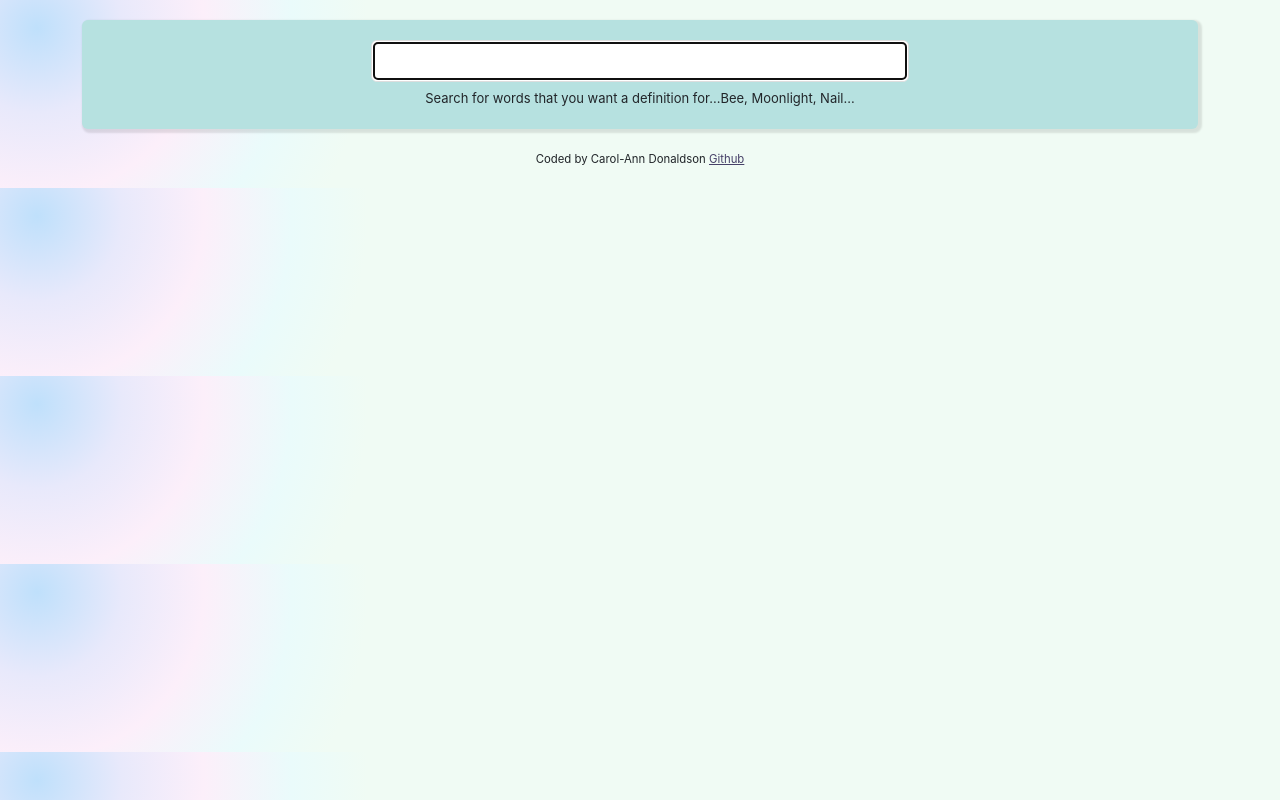
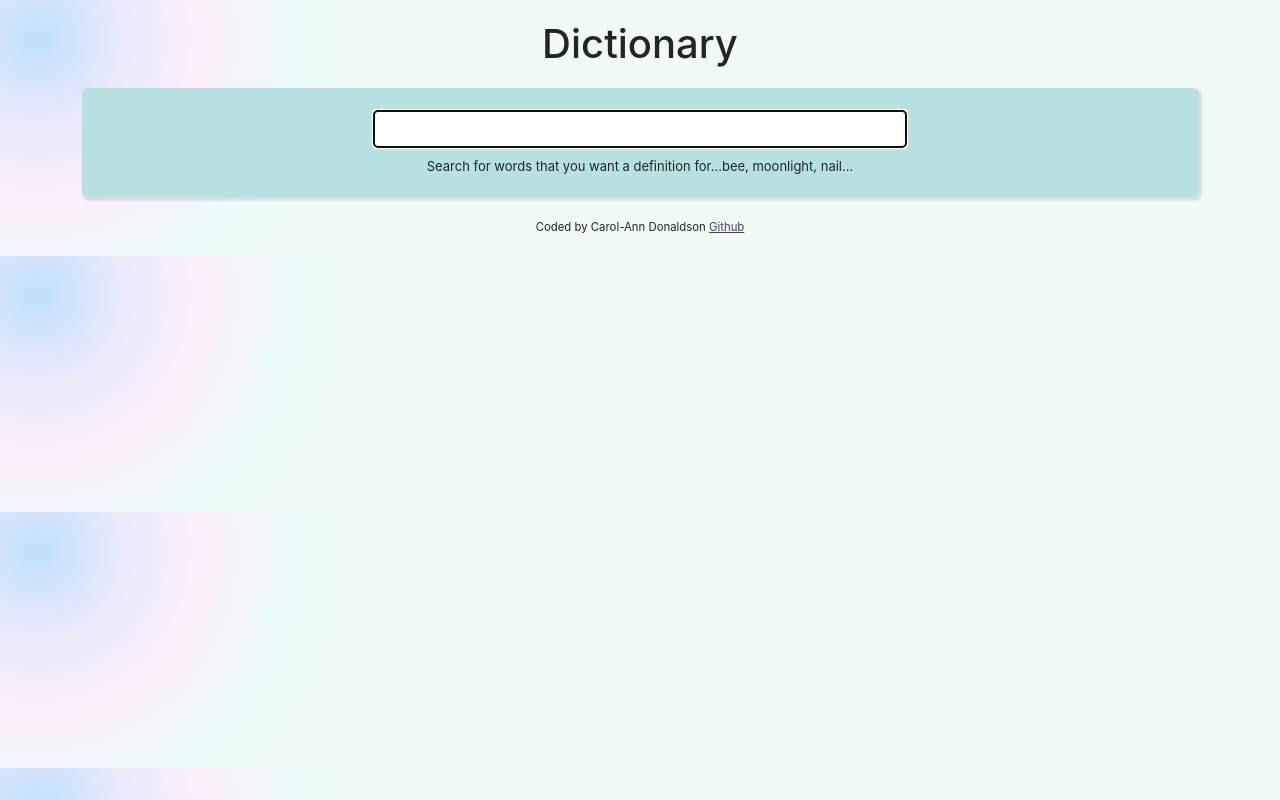
Before and after one commit to cdonal91/dictionary-project, a React (Create React App) app: page / in a window 1280 px wide. Built offline with nearby package versions, Linux system fonts and the light colour scheme.

Commit message:
2nd styling

```diff
--- a/src/App.js
+++ b/src/App.js
@@ -7,6 +7,7 @@ function App() {
       <div className="container">
         <header className="App-header"></header>
         <main>
+          <h1>Dictionary</h1>
           <Dictionary />
         </main>
         <footer className="coded-by">
--- a/src/Dictionary.js
+++ b/src/Dictionary.js
@@ -27,8 +27,8 @@ export default function Dictionary() {
           <input type="search" autoFocus={true} onChange={handleSearched} />
         </form>
         <div className="hint">
-          Search for words that you want a definition for...Bee, Moonlight,
-          Nail...
+          Search for words that you want a definition for...bee, moonlight,
+          nail...
         </div>
       </section>
       <Results results={results} />
--- /dev/null
+++ b/src/Results.css
@@ -0,0 +1,6 @@
+.Results h2 {
+  font-size: 40px;
+  font-weight: bold;
+  line-height: 1.5;
+  text-transform: capitalize;
+}
--- a/src/Results.js
+++ b/src/Results.js
@@ -1,6 +1,7 @@
 import React from "react";
 import Meaning from "./Meaning";
 import Phonetic from "./Phonetic";
+import "./Results.css";
 
 export default function Results(props) {
   if (props.results) {
```
